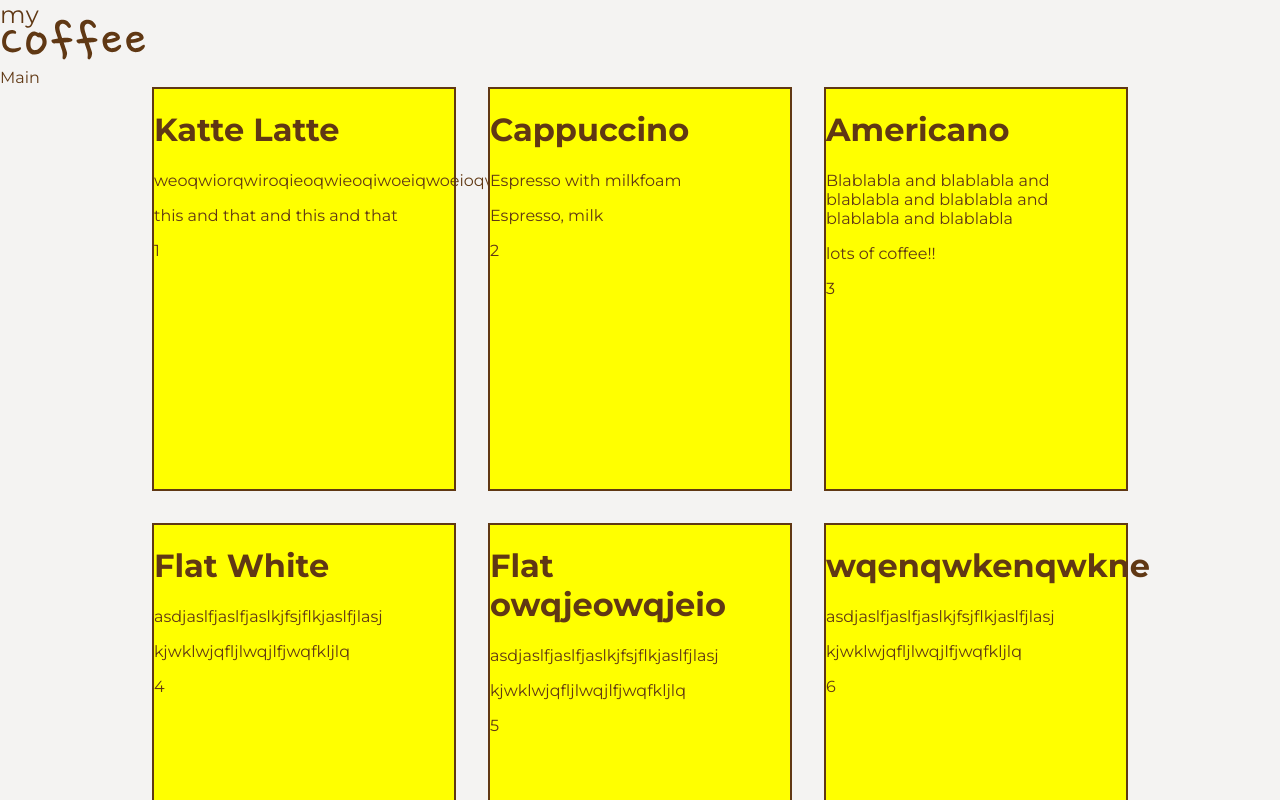
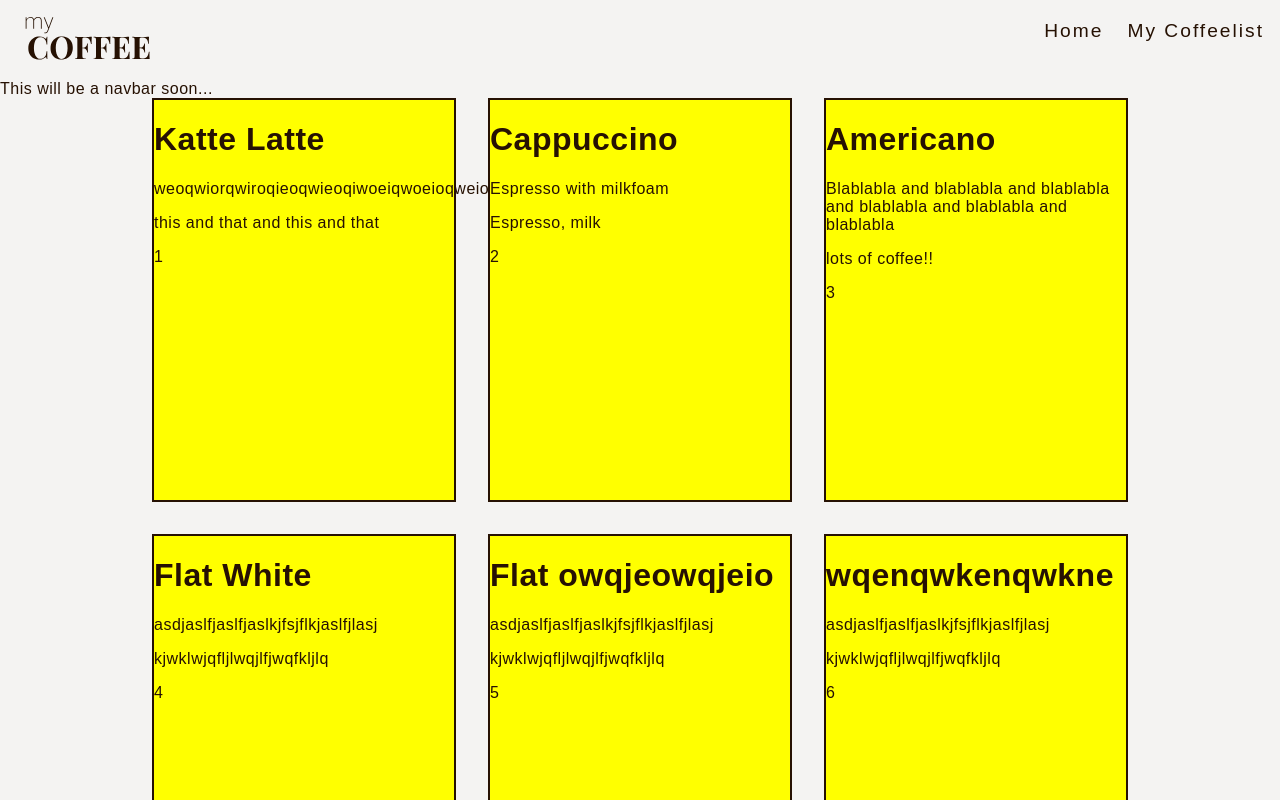
Before and after one commit to fiababiakandersson/mycoffee, a React (Create React App) app: page / in a window 1280 px wide. Shown: the top 800 px of the page. Built offline with nearby package versions, Linux system fonts and the light colour scheme.

Commit message:
Created header, added styling and changed logo

```diff
--- a/src/components/Header.tsx
+++ b/src/components/Header.tsx
@@ -1,10 +1,25 @@
+import { Link } from 'react-router-dom';
 import Logo from '../assets/Logo.svg';
 
 function Header() {
     return (
-        <div>
-            <img src={Logo}/>
+    <nav className='header'>
+        <div className='logo-div'>
+            <Link to='/'>
+            <img src={Logo} alt='mycoffee logo' className='logo'/>
+            </Link>
         </div>
+
+            <ul className='nav-links'>
+                <li>
+                    <Link to='/'>Home</Link>
+                </li>
+                <li>
+                    <Link to='/saved'>My coffeelist</Link>
+                </li>
+            </ul>
+
+    </nav>
     )
 }
 
--- a/src/components/Layout.tsx
+++ b/src/components/Layout.tsx
@@ -1,13 +1,13 @@
 import { CSSProperties } from "react";
 import { Outlet } from "react-router-dom";
 import Header from "./Header";
-import Main from "./Main";
+import Navbar from "./Navbar";
 
 function Layout() {
     return (
         <div style={rootStyle}>
             <Header />
-            <Main />
+            <Navbar />
             <Outlet />
         </div>
     )
--- a/src/components/Main.tsx
+++ /dev/null
@@ -1,7 +0,0 @@
-function Main() {
-    return (
-        <div>Main</div>
-    )
-}
-
-export default Main;
--- /dev/null
+++ b/src/components/Navbar.tsx
@@ -0,0 +1,7 @@
+function Navbar() {
+    return (
+        <div>This will be a navbar soon...</div>
+    )
+}
+
+export default Navbar;
--- a/src/index.css
+++ b/src/index.css
@@ -1,13 +1,59 @@
 body {
   margin: 0;
-  font-family: 'Montserrat', sans-serif;
+  font-family: arial;
+  letter-spacing: .5px;
   -webkit-font-smoothing: antialiased;
   -moz-osx-font-smoothing: grayscale;
   background-color: #F4F3F2;
-  color: #603814;
+  color: #261103;
 }
 
 code {
   font-family: source-code-pro, Menlo, Monaco, Consolas, 'Courier New',
     monospace;
 }
+
+/* HEADER STYLING */
+
+.header {
+  background: var(--mainWhite);
+  height: 5rem;
+  display: flex;
+  justify-content: space-between;
+}
+
+.logo-div {
+  display: flex;
+  margin-left: 1.5rem;
+  margin-top: .5rem;
+
+}
+.nav-links {
+  display: flex;
+
+}
+.nav-links a {
+  text-transform: capitalize;
+  display: inline-block;
+  font-weight: bold;
+  margin-right: 0.5rem;
+  font-weight: 400;
+  letter-spacing: 2px;
+  font-size: 1.2rem;
+  padding: 0.25rem 0.5rem;
+  transition: var(--mainTransition);
+}
+.nav-links a:hover {
+  color: var(--primaryColor);
+}
+
+  ul {
+    list-style-type: none;
+  }
+  a {
+    text-decoration: none;
+    color: var(--mainBlack);
+  }
+  .logo {
+    width: 8rem;
+  }
```
Also changed, not shown: src/assets/Logo.svg.
